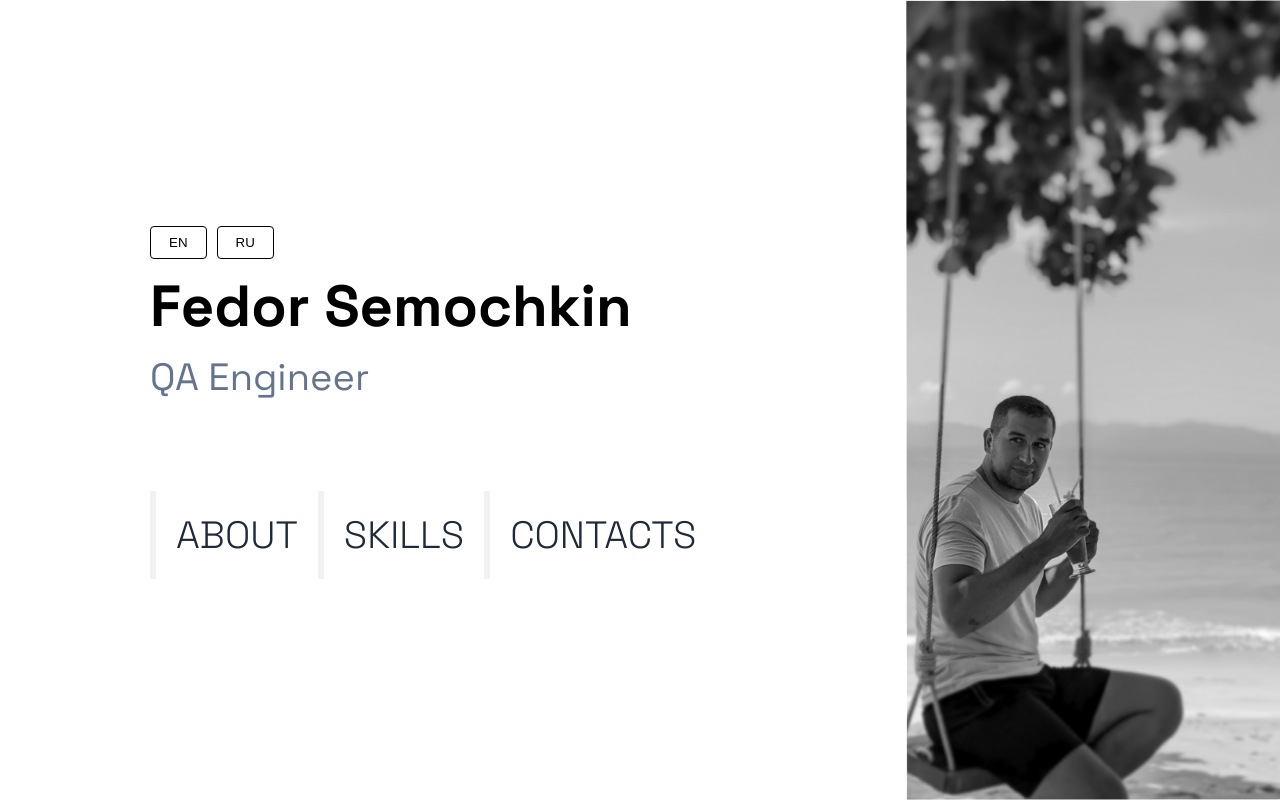
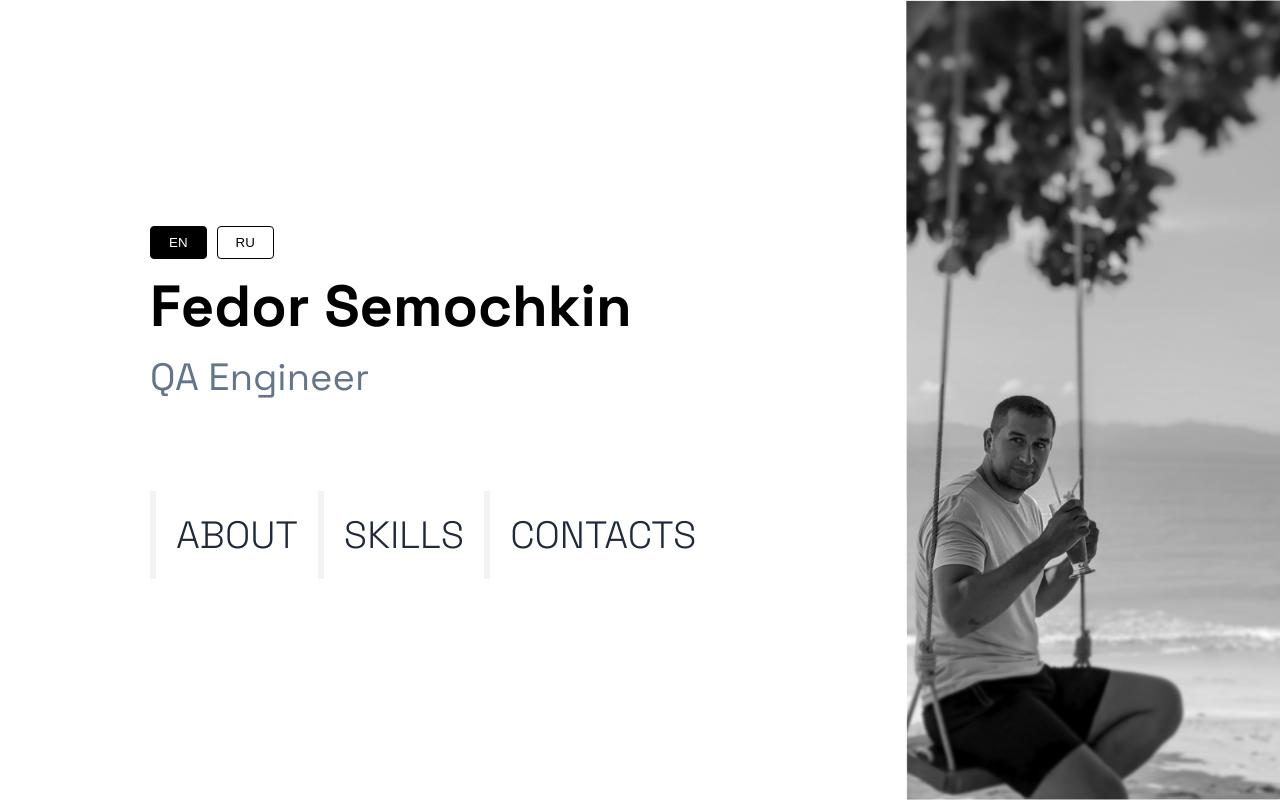
Before and after one commit to Fedorse/my-personal-website, a website with bundled scripts: page index.html in a window 1280 px wide. Both pictures are taken after a click on the button "EN". Built offline with nearby package versions, Linux system fonts and the light colour scheme.

Commit message:
add active button

```diff
--- a/app.js
+++ b/app.js
@@ -13,12 +13,16 @@ document.addEventListener("DOMContentLoaded", () => {
   enButton.addEventListener("click", () => {
     currentLang = "en";
     document.title = "My page";
+    enButton.classList.add("active");
+    ruButton.classList.remove("active");
     updateLanguage();
   });
 
   ruButton.addEventListener("click", () => {
     currentLang = "ru";
     document.title = "Моя страница";
+    ruButton.classList.add("active");
+    enButton.classList.remove("active");
     updateLanguage();
   });
 
--- a/index.html
+++ b/index.html
@@ -14,7 +14,11 @@
         <div class="hero">
           <div class="hero-content">
             <div id="languageSelect" class="language">
-              <button class="en" id="enButton" onclick="changeLanguage('en')">
+              <button
+                class="en active"
+                id="enButton"
+                onclick="changeLanguage('en')"
+              >
                 EN
               </button>
               <button class="ru" id="ruButton" onclick="changeLanguage('ru')">
--- a/style.css
+++ b/style.css
@@ -220,6 +220,11 @@ body {
   background-color: #000;
   color: #fff;
 }
+.en.active,
+.ru.active {
+  background-color: #000;
+  color: #fff;
+}
 
 @media only screen and (max-width: 640px) {
   .hero {
```
